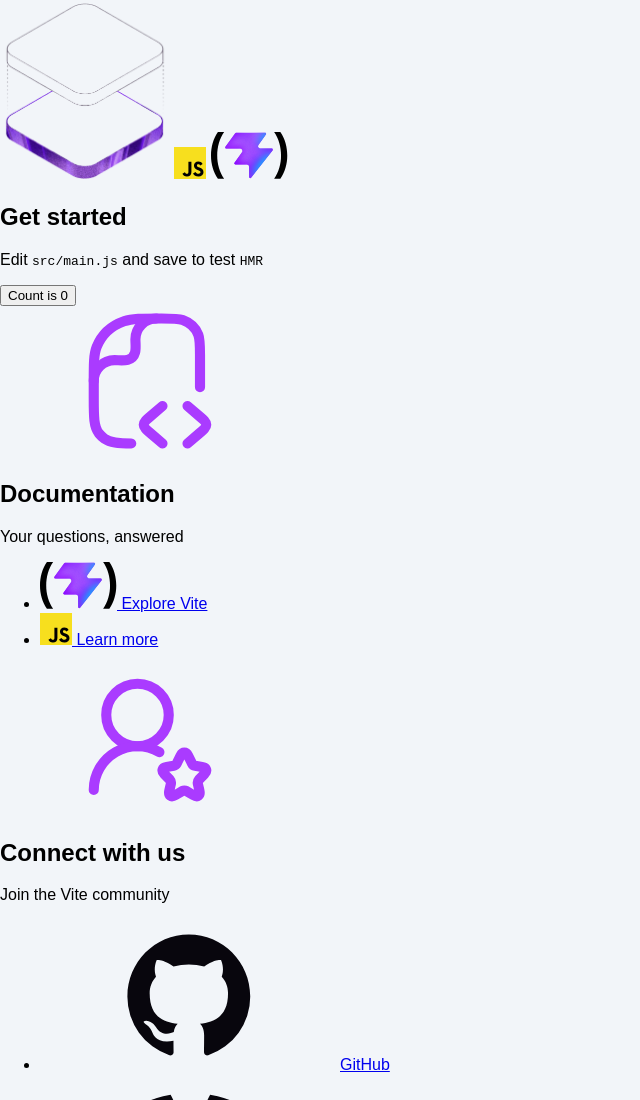
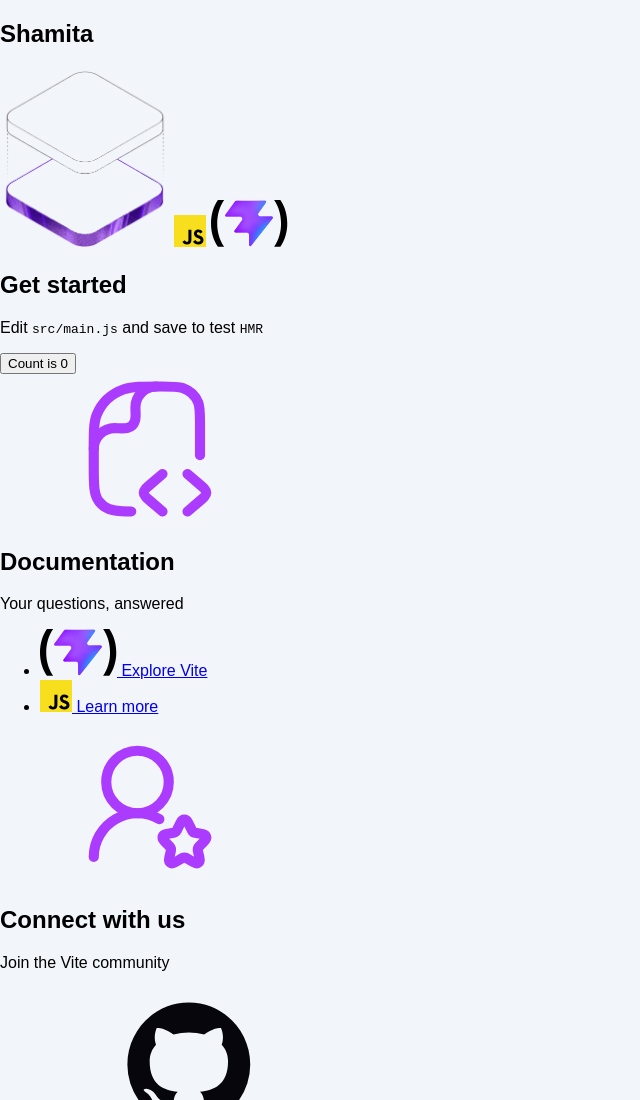
Before and after one commit to shamitakulkarni/Library-Management-System, a website built with Vite: page Frontend/library-management-frontend/index.html in a window 1280 px wide. Shown: the top 1100 px of the page, without its empty margins (0-640 px from the left). Built offline with nearby package versions, Linux system fonts and the light colour scheme.

Commit message:
Add H2 header with text 'Shamita' to index.html

```diff
--- a/Frontend/library-management-frontend/index.html
+++ b/Frontend/library-management-frontend/index.html
@@ -7,6 +7,7 @@
     <title>library-management-frontend</title>
   </head>
   <body>
+    <H2>Shamita</H2>
     <div id="app"></div>
     <script type="module" src="/src/main.js"></script>
   </body>
```
